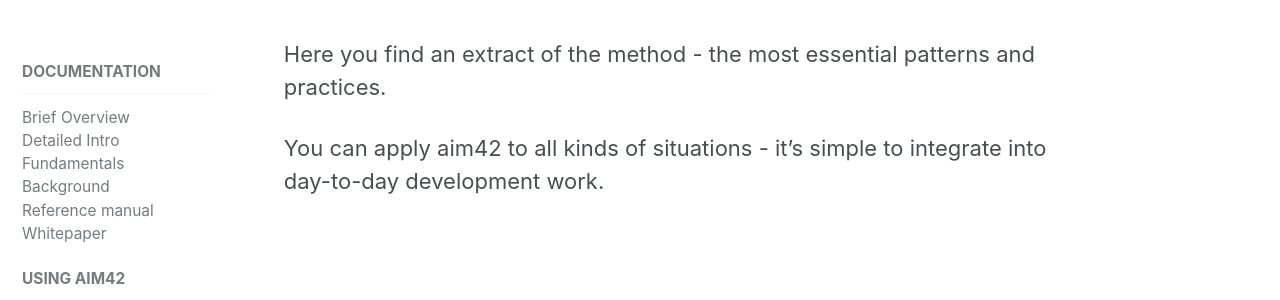
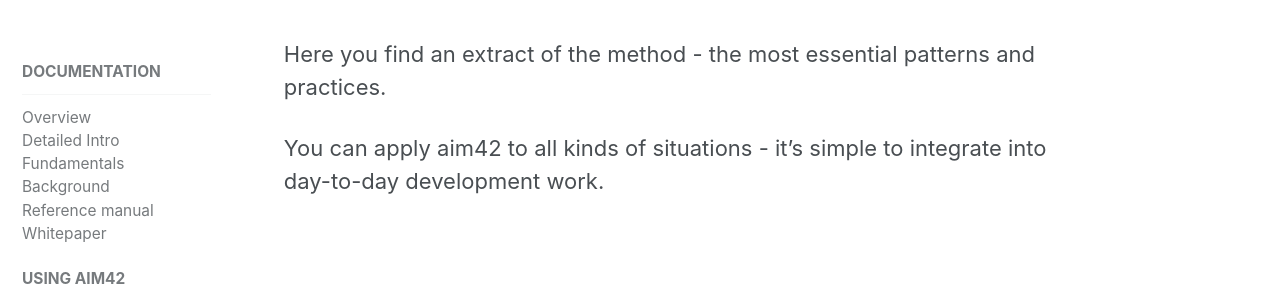
Before and after one commit to aim42/aim42.org-site, a Jekyll site: the page built from _pages/using-aim42.md, in a window 1280 px wide. Shown: the part 354-654 px from the top of the page. Built offline with Jekyll 4.4.1, drawn with Linux system fonts in a browser that asks for light colours.

Commit message:
consistent naming of overview section

```diff
--- a/_data/navigation.yml
+++ b/_data/navigation.yml
@@ -16,7 +16,7 @@ main:
 docs:
   - title: Documentation
     children:
-      - title: "Brief Overview"
+      - title: "Overview"
         url: /overview
       - title: "Detailed Intro"
         url: /docs/detailed-intro
```
